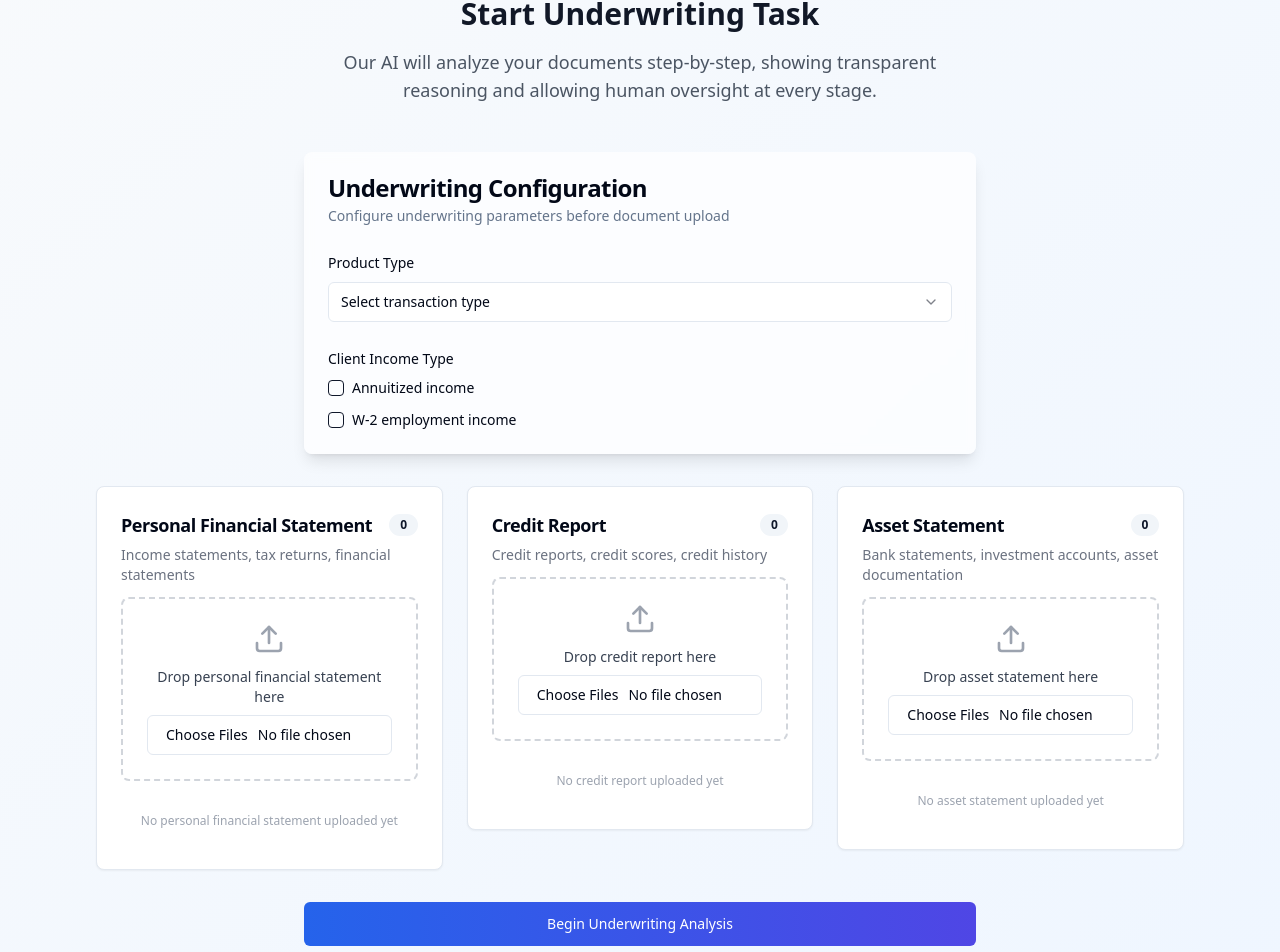
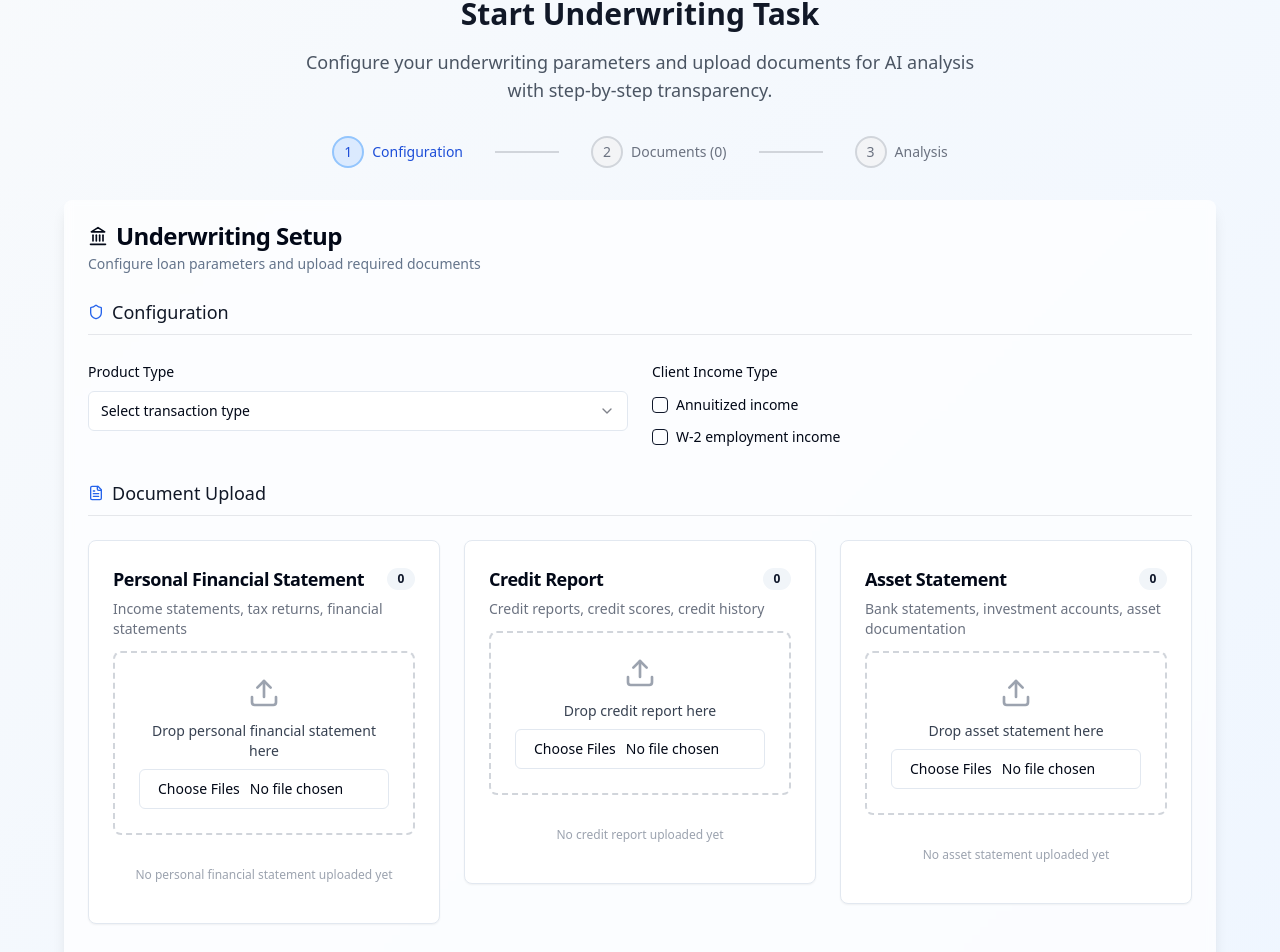
Before and after one commit to mmkhalifaa/underwrite-ai-lens, a React (Vite) app: page / in a window 1280 px wide. Shown: the part 133-1085 px from the top of the page. Built offline with nearby package versions, Linux system fonts and the light colour scheme.

Commit message:
Refactor: Integrate config with document upload
Integrate the underwriting configuration options within the document upload section for improved UX.

```diff
--- a/src/pages/Index.tsx
+++ b/src/pages/Index.tsx
@@ -5,7 +5,7 @@ import { Card, CardContent, CardDescription, CardHeader, CardTitle } from '@/com
 import { Label } from '@/components/ui/label';
 import { Select, SelectContent, SelectItem, SelectTrigger, SelectValue } from '@/components/ui/select';
 import { Checkbox } from '@/components/ui/checkbox';
-import { Brain } from 'lucide-react';
+import { Brain, FileText, Shield, Landmark } from 'lucide-react';
 import UnderwritingFlow from '@/components/UnderwritingFlow';
 import SmartDocumentUpload, { CategorizedDocument } from '@/components/SmartDocumentUpload';
 import { useToast } from '@/hooks/use-toast';
@@ -65,6 +65,10 @@ const Index = () => {
     return <UnderwritingFlow data={underwritingData} onBack={() => setCurrentScreen('setup')} />;
   }
 
+  const isConfigurationComplete = underwritingData.productType && underwritingData.incomeTypes.length > 0;
+  const totalDocuments = underwritingData.documents.length;
+  const isReadyToStart = isConfigurationComplete && totalDocuments > 0;
+
   return (
     <div className="min-h-screen bg-gradient-to-br from-slate-50 to-blue-50">
       {/* Header */}
@@ -83,24 +87,90 @@ const Index = () => {
       </header>
 
       {/* Main Content */}
-      <main className="max-w-6xl mx-auto px-4 sm:px-6 lg:px-8 py-12">
-        <div className="text-center mb-12">
+      <main className="max-w-7xl mx-auto px-4 sm:px-6 lg:px-8 py-12">
+        <div className="text-center mb-8">
           <h2 className="text-3xl font-bold text-gray-900 mb-4">Start Underwriting Task</h2>
           <p className="text-lg text-gray-600 max-w-2xl mx-auto">
-            Our AI will analyze your documents step-by-step, showing transparent reasoning and allowing human oversight at every stage.
+            Configure your underwriting parameters and upload documents for AI analysis with step-by-step transparency.
           </p>
         </div>
 
-        <div className="space-y-8">
-          {/* Configuration Card */}
-          <Card className="max-w-2xl mx-auto shadow-lg border-0 bg-white/70 backdrop-blur-sm">
+        {/* Progress Indicators */}
+        <div className="max-w-4xl mx-auto mb-8">
+          <div className="flex items-center justify-center space-x-8">
+            <div className="flex items-center space-x-2">
+              <div className={`w-8 h-8 rounded-full flex items-center justify-center text-sm font-medium ${
+                isConfigurationComplete
+                  ? 'bg-green-100 text-green-700 border-2 border-green-300'
+                  : 'bg-blue-100 text-blue-700 border-2 border-blue-300'
+              }`}>
+                {isConfigurationComplete ? '✓' : '1'}
+              </div>
+              <span className={`text-sm font-medium ${
+                isConfigurationComplete ? 'text-green-700' : 'text-blue-700'
+              }`}>
+                Configuration
+              </span>
+            </div>
+            <div className={`h-0.5 w-16 ${isConfigurationComplete ? 'bg-green-300' : 'bg-gray-300'}`} />
+            <div className="flex items-center space-x-2">
+              <div className={`w-8 h-8 rounded-full flex items-center justify-center text-sm font-medium ${
+                totalDocuments > 0
+                  ? 'bg-green-100 text-green-700 border-2 border-green-300'
+                  : isConfigurationComplete
+                    ? 'bg-blue-100 text-blue-700 border-2 border-blue-300'
+                    : 'bg-gray-100 text-gray-500 border-2 border-gray-300'
+              }`}>
+                {totalDocuments > 0 ? '✓' : '2'}
+              </div>
+              <span className={`text-sm font-medium ${
+                totalDocuments > 0 ? 'text-green-700' :
+                isConfigurationComplete ? 'text-blue-700' : 'text-gray-500'
+              }`}>
+                Documents ({totalDocuments})
+              </span>
+            </div>
+            <div className={`h-0.5 w-16 ${totalDocuments > 0 ? 'bg-green-300' : 'bg-gray-300'}`} />
+            <div className="flex items-center space-x-2">
+              <div className={`w-8 h-8 rounded-full flex items-center justify-center text-sm font-medium ${
+                isReadyToStart
+                  ? 'bg-blue-100 text-blue-700 border-2 border-blue-300'
+                  : 'bg-gray-100 text-gray-500 border-2 border-gray-300'
+              }`}>
+                3
+              </div>
+              <span className={`text-sm font-medium ${
+                isReadyToStart ? 'text-blue-700' : 'text-gray-500'
+              }`}>
+                Analysis
+              </span>
+            </div>
+          </div>
+        </div>
+
+        {/* Main Card */}
+        <Card className="max-w-6xl mx-auto shadow-lg border-0 bg-white/70 backdrop-blur-sm">
           <CardHeader>
-              <CardTitle>Underwriting Configuration</CardTitle>
+            <CardTitle className="flex items-center space-x-2">
+              <Landmark className="w-5 h-5" />
+              <span>Underwriting Setup</span>
+            </CardTitle>
             <CardDescription>
-                Configure underwriting parameters before document upload
+              Configure loan parameters and upload required documents
             </CardDescription>
           </CardHeader>
-            <CardContent className="space-y-6">
+          <CardContent className="space-y-8">
+            {/* Configuration Section */}
+            <div className="space-y-6">
+              <div className="flex items-center space-x-2 pb-2 border-b border-gray-200">
+                <Shield className="w-4 h-4 text-blue-600" />
+                <h3 className="text-lg font-medium text-gray-900">Configuration</h3>
+                {isConfigurationComplete && (
+                  <div className="ml-auto text-sm text-green-600 font-medium">✓ Complete</div>
+                )}
+              </div>
+
+              <div className="grid grid-cols-1 md:grid-cols-2 gap-6">
                 {/* Product Type */}
                 <div className="space-y-2">
                   <Label htmlFor="product-type">Product Type</Label>
@@ -118,7 +188,7 @@ const Index = () => {
                 {/* Client Income Type */}
                 <div className="space-y-2">
                   <Label>Client Income Type</Label>
-                <div className="space-y-3">
+                  <div className="space-y-3 pt-1">
                     <div className="flex items-center space-x-2">
                       <Checkbox
                         id="annuitized-income"
@@ -141,26 +211,52 @@ const Index = () => {
                     </div>
                   </div>
                 </div>
-            </CardContent>
-          </Card>
+              </div>
+            </div>
 
-          {/* Document Upload */}
+            {/* Document Upload Section */}
+            <div className="space-y-6">
+              <div className="flex items-center space-x-2 pb-2 border-b border-gray-200">
+                <FileText className="w-4 h-4 text-blue-600" />
+                <h3 className="text-lg font-medium text-gray-900">Document Upload</h3>
+                {totalDocuments > 0 && (
+                  <div className="ml-auto text-sm text-green-600 font-medium">✓ {totalDocuments} uploaded</div>
+                )}
+              </div>
+
               <SmartDocumentUpload
                 onDocumentsChange={handleDocumentsChange}
                 documents={underwritingData.documents}
               />
+            </div>
 
             {/* Start Button */}
-          <div className="max-w-2xl mx-auto">
+            <div className="pt-6 border-t border-gray-200">
               <Button
                 onClick={handleStartUnderwriting}
-              className="w-full bg-gradient-to-r from-blue-600 to-indigo-600 hover:from-blue-700 hover:to-indigo-700 text-white font-medium py-3"
+                disabled={!isReadyToStart}
+                className={`w-full font-medium py-3 transition-all duration-200 ${
+                  isReadyToStart
+                    ? 'bg-gradient-to-r from-blue-600 to-indigo-600 hover:from-blue-700 hover:to-indigo-700 text-white shadow-lg hover:shadow-xl'
+                    : 'bg-gray-100 text-gray-400 cursor-not-allowed'
+                }`}
                 size="lg"
               >
-              Begin Underwriting Analysis
+                {!isConfigurationComplete
+                  ? 'Complete Configuration First'
+                  : totalDocuments === 0
+                    ? 'Upload Documents to Continue'
+                    : 'Begin Underwriting Analysis'
+                }
               </Button>
+              {isReadyToStart && (
+                <p className="text-center text-sm text-gray-500 mt-2">
+                  Analysis will process {totalDocuments} document{totalDocuments !== 1 ? 's' : ''} for {underwritingData.productType} loan
+                </p>
+              )}
             </div>
-        </div>
+          </CardContent>
+        </Card>
       </main>
     </div>
   );
```
Lines whose indentation alone changed are shown as unchanged.
